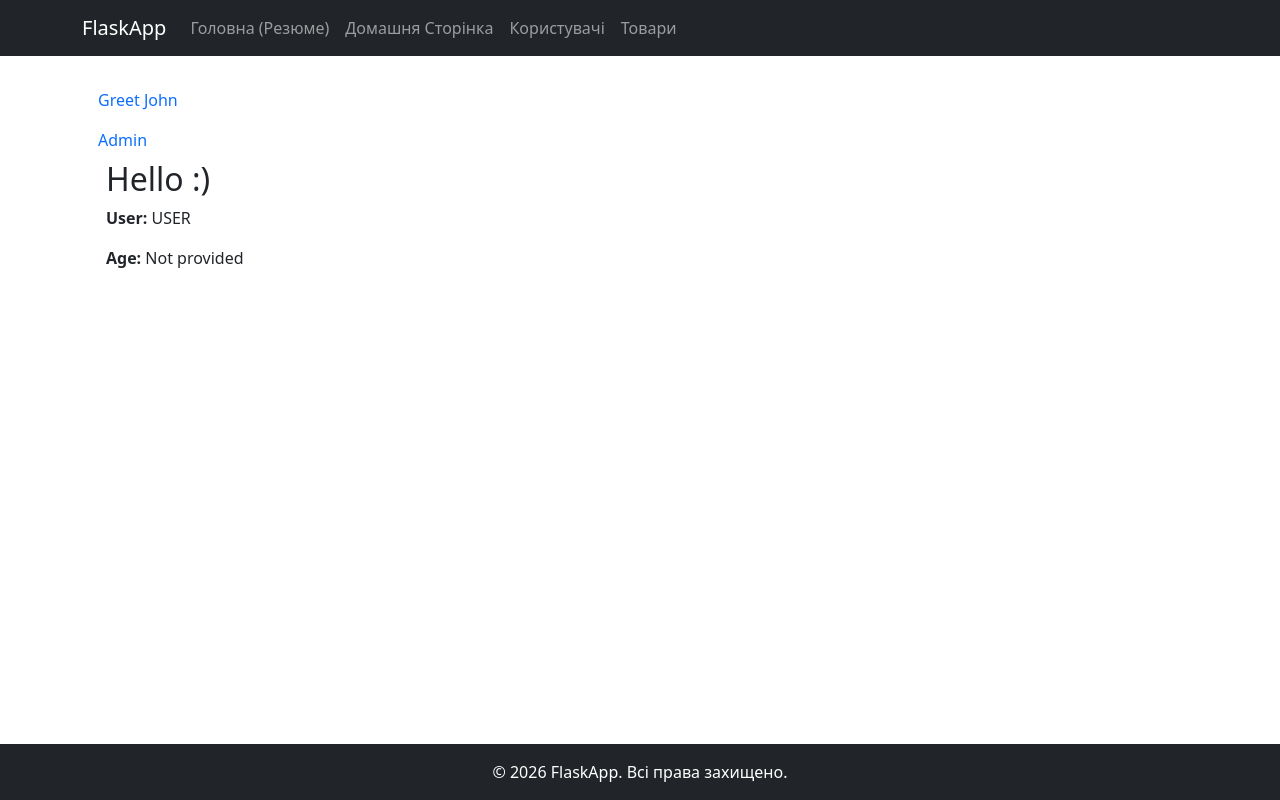
After one commit to martapolishchuk06/flask-app-lab, a Flask app: page /users/hi/User in a window 1280 px wide. The commit adds this page. Run offline with Flask 3, Linux system fonts and the light colour scheme.

Commit message:
Lab3 Task 2

```diff
--- a/app/__init__.py
+++ b/app/__init__.py
@@ -4,3 +4,8 @@ app = Flask(__name__)
 app.config.from_pyfile("../config.py")
 
 from app import views
+from app.users import users_bp
+from app.products import products_bp
+
+app.register_blueprint(users_bp)
+app.register_blueprint(products_bp)
--- /dev/null
+++ b/app/products/__init__.py
@@ -0,0 +1,5 @@
+from flask import Blueprint
+
+products_bp = Blueprint('products', __name__, template_folder='templates', url_prefix='/products')
+
+from app.products import views
--- a/app/templates/includes/nav.html
+++ b/app/templates/includes/nav.html
@@ -10,7 +10,13 @@
           <a class="nav-link" href="{{ url_for('main') }}">Головна (Резюме)</a>
         </li>
         <li class="nav-item">
-          <a class="nav-link" href="{{ url_for('home') }}">Домашня сторінка</a>
+          <a class="nav-link" href="{{ url_for('home') }}">Домашня Сторінка</a>
+        </li>
+        <li class="nav-item">
+          <a class="nav-link" href="{{ url_for('users.greetings', name='User') }}">Користувачі</a>
+        </li>
+        <li class="nav-item">
+          <a class="nav-link" href="{{ url_for('products.list_products') }}">Товари</a>
         </li>
       </ul>
     </div>
--- /dev/null
+++ b/app/users/__init__.py
@@ -0,0 +1,5 @@
+from flask import Blueprint
+
+users_bp = Blueprint('users', __name__, template_folder='templates', url_prefix='/users')
+
+from app.users import views
--- /dev/null
+++ b/app/users/templates/users/hi.html
@@ -0,0 +1,28 @@
+{% extends 'base.html' %}
+
+{% block title %} Greeting Page {% endblock %}
+
+{% block content %}
+<div class="user-greeting-container">
+    <nav class="vertical-menu">
+        <ul class="nav flex-column">
+            <li class="nav-item">
+                <a class="nav-link" href="{{ url_for('users.greetings', name='John', age=30) }}">Greet John</a>
+            </li>
+            <li class="nav-item">
+                <a class="nav-link" href="{{ url_for('users.admin') }}">Admin</a>
+            </li>
+        </ul>
+    </nav>
+
+    <main class="main-content ms-4">
+        <h2>Hello :)</h2>
+        <p><strong>User:</strong> {{ name }}</p>
+        {% if age %}
+            <p><strong>Age:</strong> {{ age }}</p>
+        {% else %}
+            <p><strong>Age:</strong> Not provided</p>
+        {% endif %}
+    </main>
+</div>
+{% endblock %}
--- /dev/null
+++ b/app/users/views.py
@@ -0,0 +1,14 @@
+from flask import render_template, request, redirect, url_for
+from app.users import users_bp
+
+@users_bp.route("/hi/<string:name>")
+def greetings(name):
+    name = name.upper()
+    age = request.args.get("age", None, type=int)
+    return render_template("users/hi.html", name=name, age=age)
+
+@users_bp.route("/admin")
+def admin():
+    to_url = url_for("users.greetings", name="administrator", age=45, _external=True)
+    print(to_url)
+    return redirect(to_url)
```
Also changed, not shown: app/products/templates/products/detail_product.html (added, +14 -0 lines), app/products/templates/products/products.html (added, +20 -0 lines), app/products/views.py (added, +34 -0 lines), app/static/css/styles.css (+12 -0 lines), tests/test_product_bp.py (added, +26 -0 lines), tests/test_user_bp.py (added, +22 -0 lines), 2 other files.
